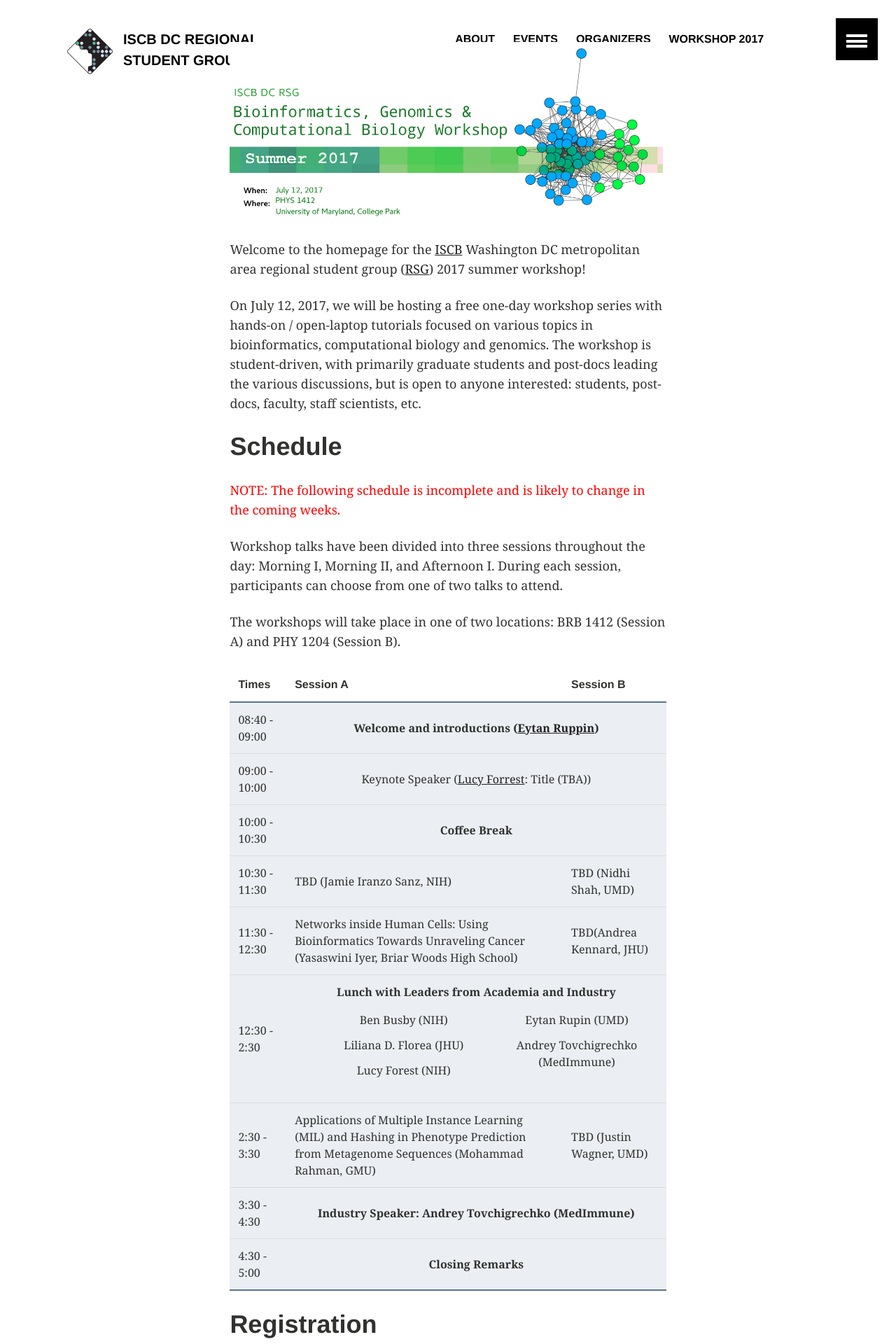
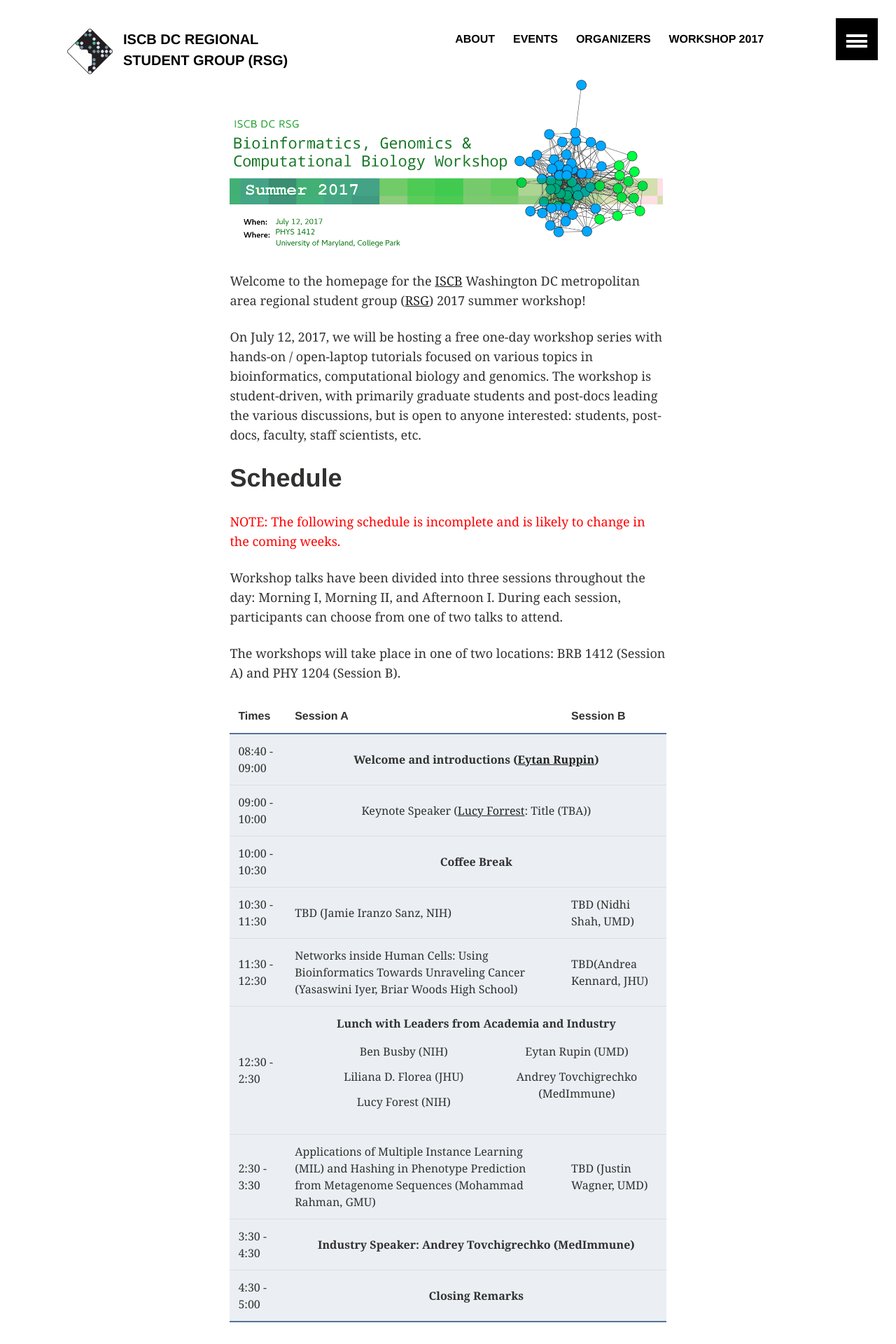
Before and after one commit to iscb-dc-rsg/iscb-dc-rsg.github.io, a Jekyll site: the page built from _pages/workshop2017.md, in a window 1280 px wide. Shown: the top 1920 px of the page at 70% size. Built offline with Jekyll 4.4.1, drawn with Linux system fonts in a browser that asks for light colours; our own code applies the rules of GitHub Pages for plain Markdown files.

Commit message:
another small tweak

```diff
--- a/_pages/workshop2017.md
+++ b/_pages/workshop2017.md
@@ -5,7 +5,7 @@
 custom_css: workshop
 ---
 
-<img src='/images/workshop-2017/iscb-dc-rsg_summer_2017_workshop_banner.png' alt='DC-RSG Summer 2017 Workshop Banner' style='width:100%; margin-top: -70px;' />
+<img src='/images/workshop-2017/iscb-dc-rsg_summer_2017_workshop_banner.png' alt='DC-RSG Summer 2017 Workshop Banner' style='width:100%; margin-top: -25px;' />
 
 Welcome to the homepage for the [ISCB](http://www.iscb.org/) Washington DC
 metropolitan area regional student group ([RSG](http://rsg.iscbsc.org/)) 2017
```
